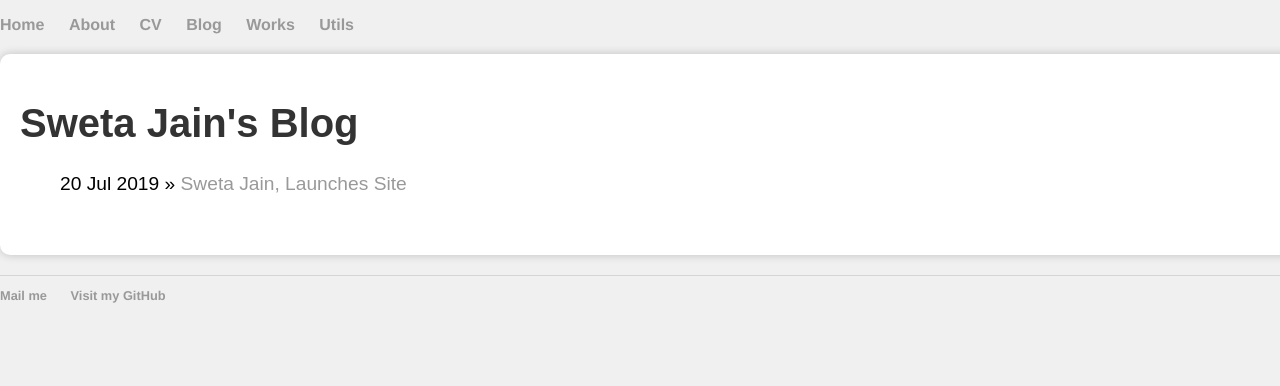
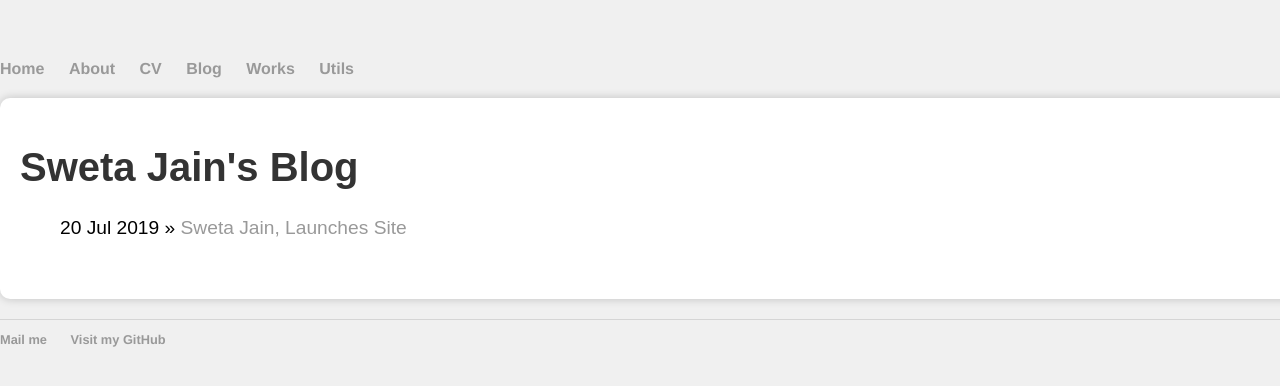
Before and after one commit to SwetaTheBest/swetathebest.github.io, a Jekyll site: the page built from blog/index.html, in a window 1280 px wide. Shown: the top 386 px of the page. Built offline with Jekyll 4.4.1, drawn with Linux system fonts in a browser that asks for light colours.

Commit message:
Update main.css

```diff
--- a/css/main.css
+++ b/css/main.css
@@ -1,6 +1,7 @@
 /* Reset some default styles and set common styles */
 body {
-    margin: 0;
+    width: 100%;
+         margin: 60px auto;
     padding: 0;
     font-family: Arial, sans-serif;
     background-color: #f0f0f0;
```
